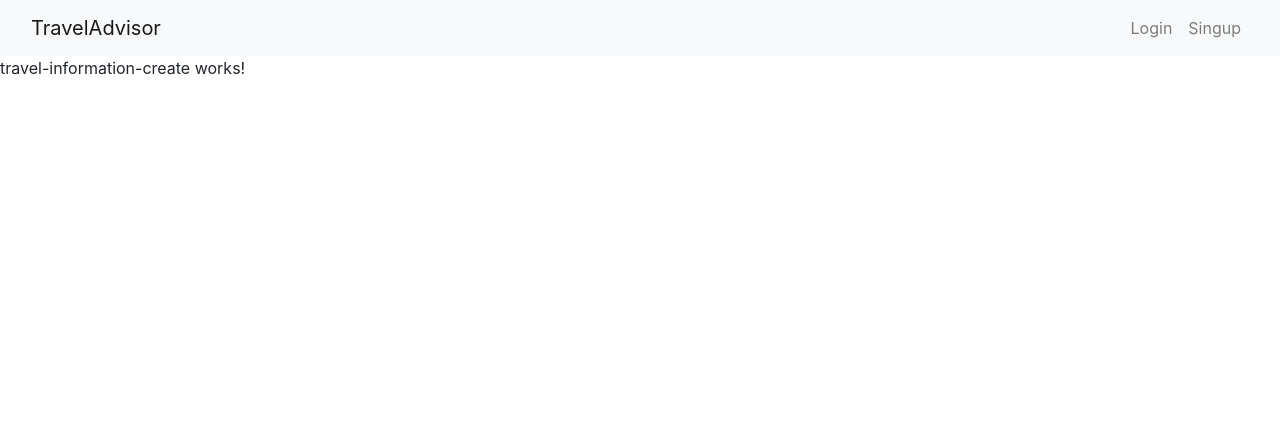
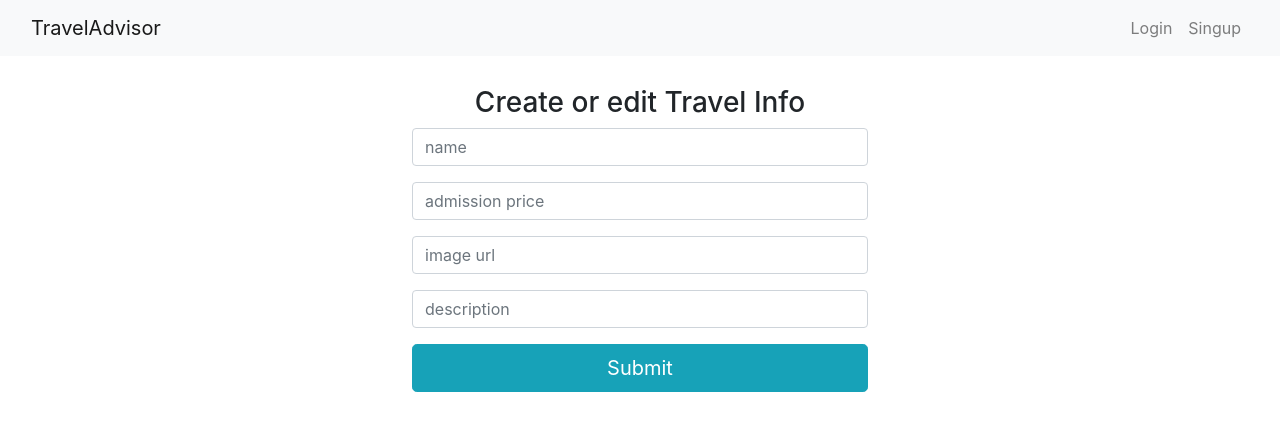
Before and after one commit to lucy811/Tourism-Advisor, an Angular app: page /travel-info-create in a window 1280 px wide. Shown: the top 430 px of the page. Built offline with nearby package versions, Linux system fonts and the light colour scheme.

Commit message:
Add a travel-info-create form

```diff
--- a/src/app/travel-information/travel-information-create/travel-information-create.component.html
+++ b/src/app/travel-information/travel-information-create/travel-information-create.component.html
@@ -1 +1,26 @@
-<p>travel-information-create works!</p>
+<div class="container">
+  <div class="row">
+    <div style="width: 40%; margin: 30px auto;">
+      <h3 style="text-align: center">Create or edit Travel Info</h3>
+        <form [formGroup]="travelInfoForm" (submit)="onSaveTravalInfo(travelInfoForm)">
+            <div class="form-group">
+                <input class="form-control" type="text" formControlName="name" placeholder="name">
+            </div>
+              <div class="form-group">
+                <input class="form-control" type="number" formControlName="price" placeholder="admission price" min="0.0" step="0.5">
+            </div>
+            <div class="form-group">
+                <input class="form-control" type="text" formControlName="image" placeholder="image url">
+            </div>
+
+            <div class="form-group">
+                <input class="form-control" type="text" formControlName="description" placeholder="description">
+            </div>
+
+            <div class="form-group">
+                <button class="btn btn-lg btn-info btn-block" type="submit">Submit</button>
+            </div>
+        </form>
+    </div>
+  </div>
+</div>
--- a/src/app/travel-information/travel-information-create/travel-information-create.component.ts
+++ b/src/app/travel-information/travel-information-create/travel-information-create.component.ts
@@ -1,4 +1,5 @@
 import { Component, OnInit } from '@angular/core';
+import { FormGroup, FormControl, Validators } from '@angular/forms';
 
 @Component({
   selector: 'app-travel-information-create',
@@ -6,10 +7,21 @@ import { Component, OnInit } from '@angular/core';
   styleUrls: ['./travel-information-create.component.scss']
 })
 export class TravelInformationCreateComponent implements OnInit {
+  private mode = 'create';
+  travelInfoForm: FormGroup;
 
   constructor() { }
 
   ngOnInit() {
+    this.travelInfoForm = new FormGroup({
+      name: new FormControl(null, {validators: [Validators.required]}),
+      price: new FormControl(null, {validators: [Validators.required]}),
+      image: new FormControl(null, {validators: [Validators.required]}),
+      description: new FormControl(null, {validators: [Validators.required]})
+    });
   }
 
+  onSaveTravalInfo() {
+
+  }
 }
--- a/src/app/travel-information/travel-information.module.ts
+++ b/src/app/travel-information/travel-information.module.ts
@@ -3,7 +3,7 @@ import { CommonModule } from '@angular/common';
 
 import { TravelInformationCollectionComponent } from './travel-information-collection/travel-information-collection.component';
 import { TravelInformationCreateComponent } from './travel-information-create/travel-information-create.component';
-import { FormsModule } from '@angular/forms';
+import { ReactiveFormsModule } from '@angular/forms';
 import { TravelRoutingModule } from './travel-infromation-routing.module';
 
 @NgModule({
@@ -13,7 +13,7 @@ import { TravelRoutingModule } from './travel-infromation-routing.module';
   ],
   imports: [
     CommonModule,
-    FormsModule,
+    ReactiveFormsModule,
     TravelRoutingModule
   ]
 })
```
